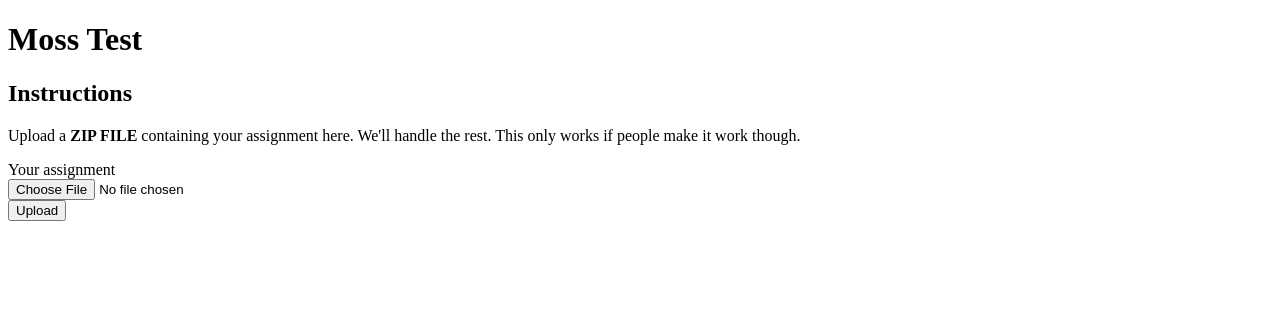
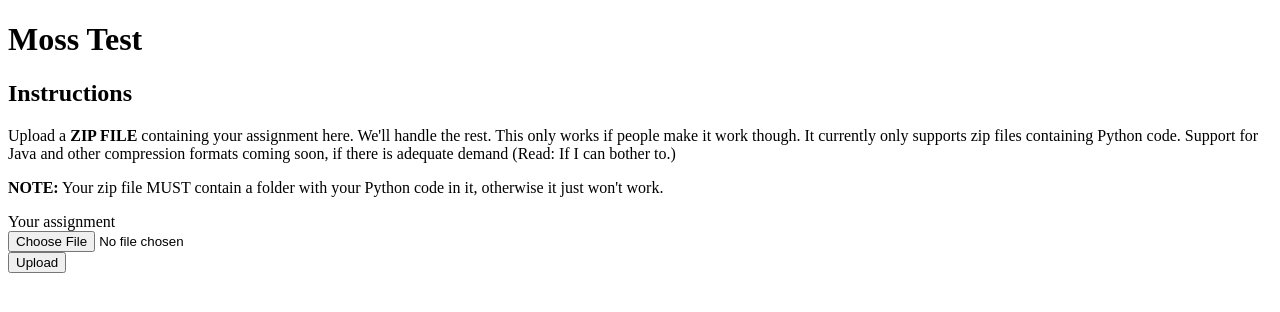
Before and after one commit to JonCooperWorks/CloudMoss, a Flask app: page / in a window 1280 px wide. Shown: the top 312 px of the page. Run offline with Flask 2, Linux system fonts and the light colour scheme; some libraries are stand-ins or nearby versions.

Commit message:
User friendly instructions added

```diff
--- a/templates/upload.html
+++ b/templates/upload.html
@@ -4,7 +4,10 @@
 <h1>Moss Test</h1>
 <h2>Instructions</h2>
 <p>
-    Upload a <strong>ZIP FILE</strong> containing your assignment here. We'll handle the rest. This only works if people make it work though.
+    Upload a <strong>ZIP FILE</strong> containing your assignment here. We'll handle the rest. This only works if people make it work though. It currently only supports zip files containing Python code. Support for Java and other compression formats coming soon, if there is adequate demand (Read: If I can bother to.)
+</p>
+<p>
+    <strong>NOTE:</strong> Your zip file MUST contain a folder with your Python code in it, otherwise it just won't work.
 </p>
 <form action="{{ url_for('upload') }}" method="POST" enctype="multipart/form-data">
     <div><label for='assignment'>Your assignment</label></div>
```
Also changed, not shown: 1 other file.
